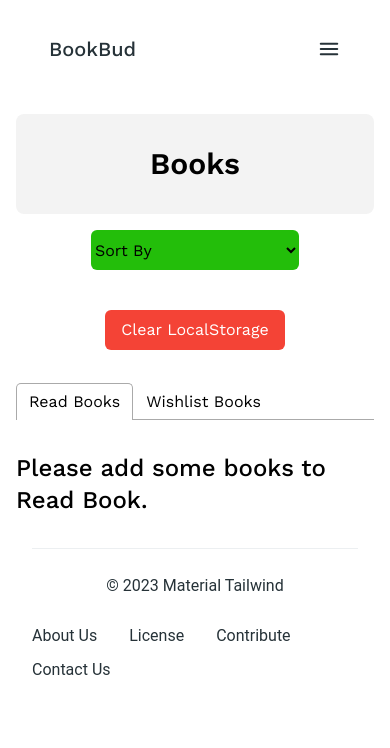
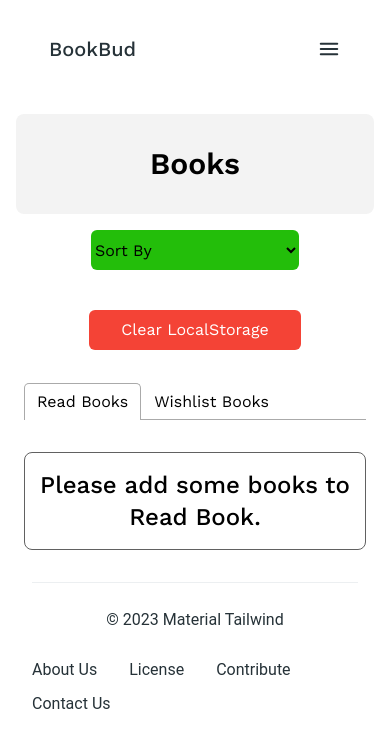
Before and after one commit to Asad9340/Book-Bud, a React (Vite) app: page /listed-books in a window 390 px wide. Shown: the top 748 px of the page. Built offline with nearby package versions, Linux system fonts and the light colour scheme.

Commit message:
responsive for mobile device

```diff
--- a/src/Pages/LegacyBooks/LegacyBooks.jsx
+++ b/src/Pages/LegacyBooks/LegacyBooks.jsx
@@ -5,7 +5,7 @@ function LegacyBooks() {
   const data = useLoaderData();
   console.log(data)
   return (
-    <div className="my-6 md:my-12">
+    <div className="md:my-12">
       <div className="space-y-4">
         <h2 className="text-3xl font-semibold md:font-bold text-center">
           The Timeless Canon: Enduring Works of Literature
--- a/src/Pages/ListedBooks/ListedBooks.jsx
+++ b/src/Pages/ListedBooks/ListedBooks.jsx
@@ -73,14 +73,14 @@ function ListedBooks() {
           <div>
             <button
               onClick={handleDelete}
-              className="bg-red-500 text-white px-4 py-2 rounded-md"
+              className="bg-red-500 text-white px-8 py-2 rounded-md"
             >
               Clear LocalStorage
             </button>
           </div>
         </div>
       </div>
-      <div>
+      <div className='m-2'>
         <Tabs defaultIndex={0} onSelect={index => console.log(index)}>
           <TabList>
             <Tab>Read Books</Tab>
--- a/src/components/EmptyPageMessage.jsx
+++ b/src/components/EmptyPageMessage.jsx
@@ -1,6 +1,6 @@
 function EmptyPageMessage({ message }) {
   return (
-    <div className="my-8 text-2xl font-medium">
+    <div className="my-8 text-2xl font-medium text-center border border-gray-700 rounded-lg py-4">
       <h1>Please add some books to {message}.</h1>
     </div>
   );
--- a/src/components/LegacyBook/LegacyBook.jsx
+++ b/src/components/LegacyBook/LegacyBook.jsx
@@ -16,7 +16,7 @@ function LegacyBook({ book }) {
     review,
   } = book;
   return (
-    <div className="flex flex-col lg:grid gap-8 grid-cols-4 mt-6 md:mt-12 border p-3 rounded-lg m-4">
+    <div className="flex flex-col lg:grid gap-3 md:gap-8 grid-cols-4 mt-6 md:mt-12 border p-4 rounded-lg">
       <div>
         <img className="h-[350px] w-full rounded-lg" src={image} alt="" />
       </div>
--- a/src/components/ReadBooks/ReadBooks.jsx
+++ b/src/components/ReadBooks/ReadBooks.jsx
@@ -17,7 +17,7 @@ function ReadBooks({ book }) {
     yearOfPublishing,
   } = book;
   return (
-    <div className="flex flex-col lg:grid gap-8 grid-cols-4 mt-6 md:mt-12 border p-3 rounded-lg m-4">
+    <div className="flex flex-col lg:grid gap-8 grid-cols-4 mt-6 md:mt-12 border border-gray-500 p-3 rounded-lg">
       <div>
         <img className="h-[350px] w-full rounded-lg" src={image} alt="" />
       </div>
```
